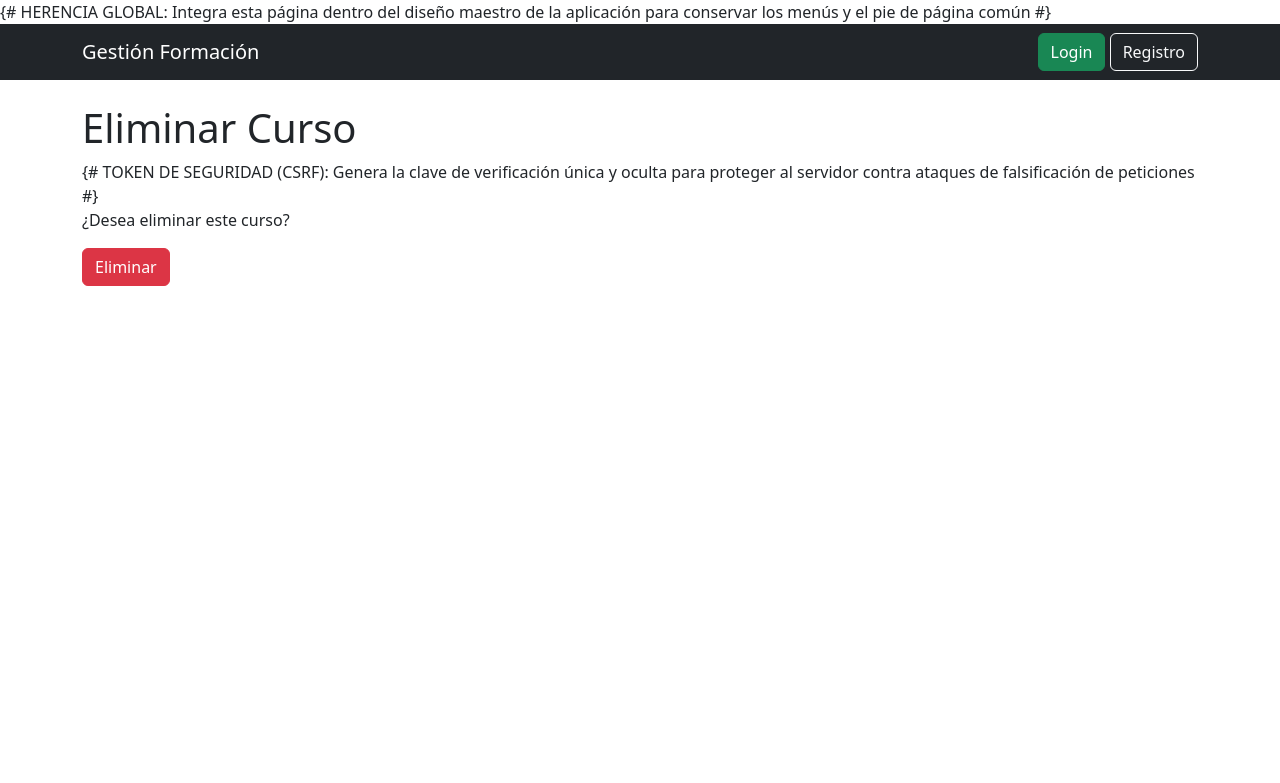
After one commit to DannoEery/gestion_formacion, a Django app: template templates/cursos/curso_confirm_delete.html in a window 1280 px wide. The commit adds this page. Shown: the top 783 px of the page. Run offline with Django 5.2, Linux system fonts and the light colour scheme; the template is opened without the code that fills it, so the values that code supplies are empty; parts of the project's set-up code (start-up, migrations or seed data) failed here and were passed over; some libraries are stand-ins or nearby versions.

Commit message:
Añadido

```diff
--- /dev/null
+++ b/templates/cursos/curso_confirm_delete.html
@@ -0,0 +1,28 @@
+{# HERENCIA GLOBAL: Integra esta página dentro del diseño maestro de la aplicación para conservar los menús y el pie de
+página común #}
+{% extends 'base.html' %}
+
+{# ESPACIO DE CONTENIDO: Delimita el bloque específico que sustituirá al contenedor principal definido en 'base.html' #}
+{% block content %}
+<!-- TÍTULO DE LA PÁGINA: Encabezado principal que advierte al usuario sobre la acción crítica que se va a realizar -->
+<h1>
+    Eliminar Curso
+</h1>
+
+<!-- FORMULARIO DE CONFIRMACIÓN:
+     - method="post": Obligatorio en Django para la eliminación segura, evitando que se borren datos accidentalmente mediante una simple petición GET de enlace -->
+<form method="post">
+    {# TOKEN DE SEGURIDAD (CSRF): Genera la clave de verificación única y oculta para proteger al servidor contra
+    ataques de falsificación de peticiones #}
+    {% csrf_token %}
+    <p>
+        <!-- MENSAJE DE ADVERTENCIA: Texto en texto plano que le solicita al usuario confirmar su decisión antes de proceder -->
+        ¿Desea eliminar este curso?
+    </p>
+    <!-- BOTÓN DE CONFIRMACIÓN: Envía el formulario (POST). La clase 'btn btn-danger' aplica los estilos de Bootstrap para darle un color rojo de advertencia -->
+    <button class="btn btn-danger">
+        Eliminar
+    </button>
+</form>
+{# FIN DE BLOQUE: Finaliza la sección de código correspondiente a la confirmación de borrado #}
+{% endblock %}
```
Also changed, not shown: templates/cursos/curso_form.html (+13 -9 lines).
